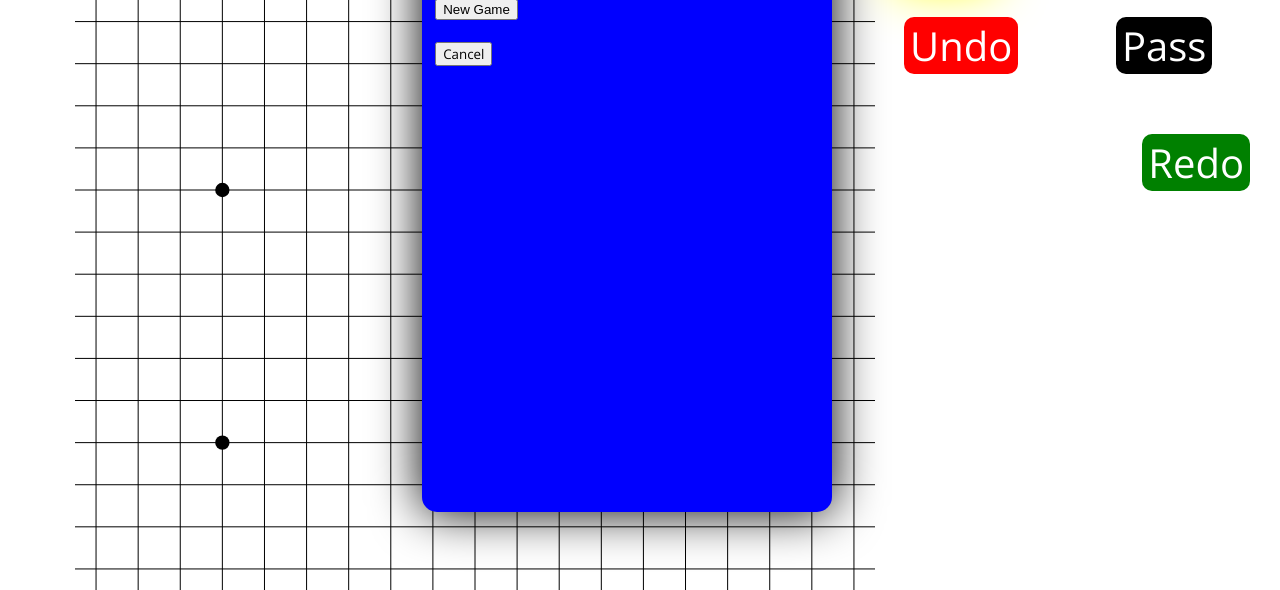
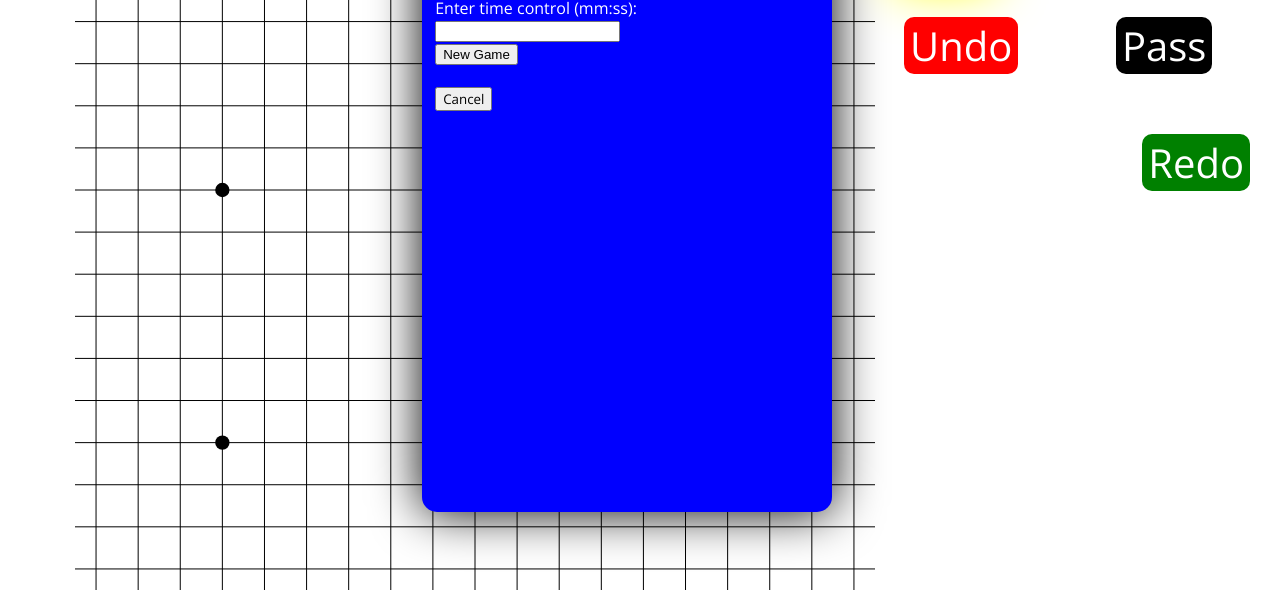
Before and after one commit to The-Ofek-Foundation/Online-Go, a plain HTML site: page index.html in a window 1280 px wide. Both pictures are taken after a click on the button "New Game". Shown: the part 210-800 px from the top of the page. Drawn offline with nearby package versions, Linux system fonts and the light colour scheme.

Commit message:
allow time editing in new game

```diff
--- a/index.html
+++ b/index.html
@@ -41,6 +41,9 @@
       <option value="Wu"></option>
     </datalist>
     <br />
+    Enter time control (mm:ss):
+    <input id="time-control" name="time-control" type="text">
+    <br />
     <input type="submit" value="New Game">
     <br /><br />
     <button id="btn-new-game-cancel">Cancel</button>
```
